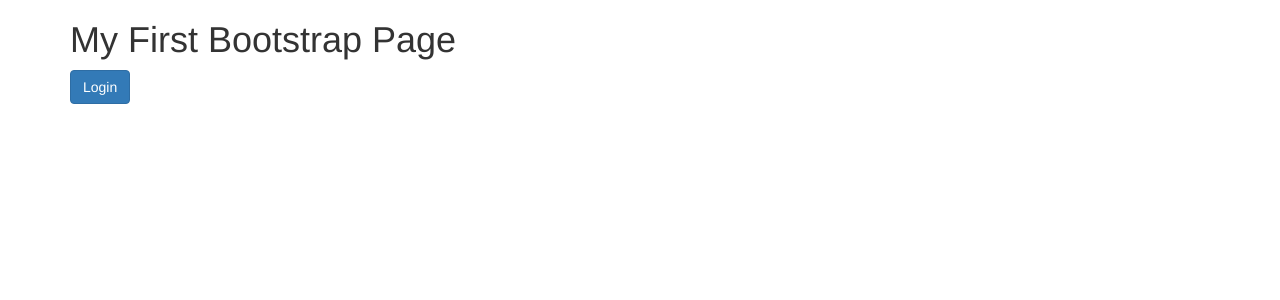
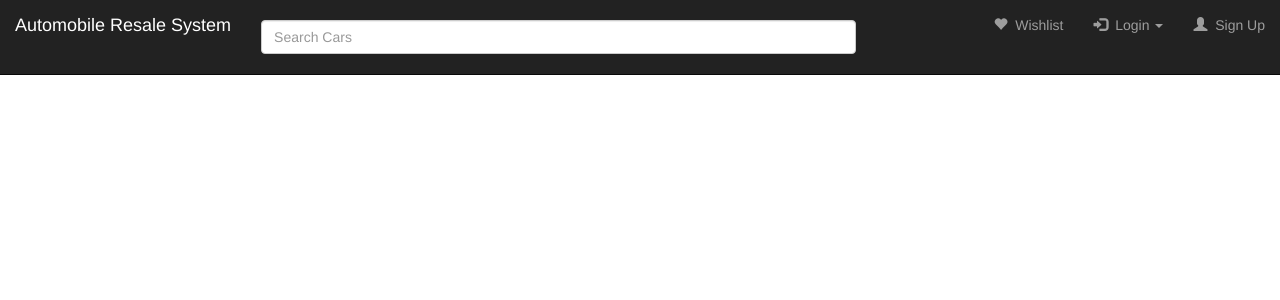
Before and after one commit to smallick974/Automobile_Resale_Price_Estimation_System, a Flask app: page / in a window 1280 px wide. Shown: the top 300 px of the page. Run offline with Flask 2, Linux system fonts and the light colour scheme; some libraries are stand-ins or nearby versions.

Commit message:
update version 1

```diff
--- a/Automobile_Resale_Price_Estimation_System/app_files/App.py
+++ b/Automobile_Resale_Price_Estimation_System/app_files/App.py
@@ -13,7 +13,7 @@
 def signinpage():
     return render_template("Home.html")
 
-@app.route('/testUserSignup', methods=["POST"])
+@app.route('/Home', methods=['POST','GET'])
 def usersignup():
     Users().userSignUp(request.form)
     return render_template("Home.html")
--- a/Automobile_Resale_Price_Estimation_System/app_files/Users.py
+++ b/Automobile_Resale_Price_Estimation_System/app_files/Users.py
@@ -11,8 +11,9 @@
 class Users:
 
     def userSignUp(self,userFormData):
+        print('USER FORM DATA: ',userFormData)
         useremaildict = {}
-        useremaildict[Constants.EMAIL_ID] = userFormData["emailid"]
+        useremaildict[Constants.EMAIL_ID] = userFormData["txt_email_id"]
         emailid = searchData(Constants.TABLE_USER_DETAILS,[Constants.EMAIL_ID],useremaildict)
         try:
             if len(emailid) != 0:
@@ -30,7 +31,7 @@
         dbUtil = DbUtils()
         loginDict = dbUtil.getMappedUserData(userFormData)
         credDict = {}
-        credDict[Constants.EMAIL_ID] = loginDict["emailid"]
+        credDict[Constants.EMAIL_ID] = loginDict["txt_email_id"]
         credDict[Constants.PASSWORD] = loginDict["pass"]
         data = searchData(Constants.TABLE_USER_DETAILS,[Constants.EMAIL_ID],credDict)
         try:
--- a/Automobile_Resale_Price_Estimation_System/app_files/static/script.js
+++ b/Automobile_Resale_Price_Estimation_System/app_files/static/script.js
@@ -2,6 +2,9 @@
     document.getElementById("step2").classList.add("completed")
     document.getElementById("personal_info").classList.add("hide-element")
     document.getElementById("address_info").classList.remove("hide-element");
+    document.getElementById("sign-in").classList.add("hide-element");
+    document.getElementById("step3").classList.remove("completed")
+    document.getElementById("step-completed").innerHTML = '3';
 }
 
 function navigateToSignIn(){
@@ -16,9 +19,10 @@
     document.getElementById("step2").classList.remove("completed")
     document.getElementById("personal_info").classList.remove("hide-element")
     document.getElementById("address_info").classList.add("hide-element");
+    document.getElementById("sign-in").classList.add("hide-element");
 }
 
-function returnToHome(){
+function setDefaultVisibility(){
     document.getElementById("personal_info").classList.remove("hide-element")
     document.getElementById("address_info").classList.add("hide-element");
     document.getElementById("step2").classList.remove("completed")
@@ -26,3 +30,9 @@
     document.getElementById("step-completed").innerHTML = '3';
     document.getElementById("sign-in").classList.add("hide-element");
 }
+
+function submitResendOtp(){
+    document.getElementById("resend_otp").classList.remove("hide-element");
+    document.getElementById("btn_sendotp").innerHTML = "Submit";
+
+}
--- a/Automobile_Resale_Price_Estimation_System/app_files/static/style.css
+++ b/Automobile_Resale_Price_Estimation_System/app_files/static/style.css
@@ -1,9 +1,13 @@
+.dropdown-menu {
+    width: 300px !important;
+}
+
 .stepper-wrapper {
     font-family: Arial;
-    margin-top: 50px;
+    margin-top: 30px;
     display: flex;
     justify-content: space-between;
-    margin-bottom: 20px;
+    margin-bottom: 40px;
   }
   .stepper-item {
     position: relative;
@@ -78,3 +82,20 @@
   .hide-element {
       display: none;
   }
+
+  .line-spacing {
+      padding : 10px;
+  }
+
+  .float-right {
+      float: right;
+  }
+
+  .float-left {
+    float: left;
+}
+
+.button-style {
+    padding-left: 25px !important;
+    padding-right: 25px !important;
+  }
--- a/Automobile_Resale_Price_Estimation_System/app_files/templates/Home.html
+++ b/Automobile_Resale_Price_Estimation_System/app_files/templates/Home.html
@@ -10,18 +10,39 @@
     <script src="https://ajax.googleapis.com/ajax/libs/jquery/3.5.1/jquery.min.js"></script>
     <!-- Latest compiled JavaScript -->
     <script src="https://maxcdn.bootstrapcdn.com/bootstrap/3.4.1/js/bootstrap.min.js"></script>
-    <!--<script src="script.js"></script>  -->
-    <script src="{{ url_for('static',filename='script.js') }}"></script>
-    <!-- <link rel="stylesheet" href="style.css">  -->
-    <link rel= "stylesheet" type= "text/css" href= "{{ url_for('static',filename='style.css') }}">
+    <script src="{{ url_for('static',filename='script.js')}}"></script>
+    <link rel="stylesheet" href="{{ url_for('static',filename='style.css')}}">
   </head>
     <body>
-    <div class="container">
-      <h1>My First Bootstrap Page</h1>
-      <button type="button" class="btn btn-primary" data-toggle="modal" data-target="#loginModal">Login</button>
-
+        <nav class="navbar navbar-inverse navbar-fixed-top">
+            <div class="container-fluid">
+              <div class="navbar-header">
+                <a class="navbar-brand" href="#">Automobile Resale System</a>
+              </div>
+              <div class="col-xs-6">
+                <br/><input class="form-control" id="ex3" type="text" placeholder="Search Cars"><br/>
+              </div>
+              <ul class="nav navbar-nav navbar-right">
+                <li><a href="#"><span class="glyphicon glyphicon-heart"></span>&nbsp;&nbsp;Wishlist</a></li>
+                <li class="dropdown">
+                    <a class="dropdown-toggle" data-toggle="dropdown" href="#"><span class="glyphicon glyphicon-log-in"></span>&nbsp;&nbsp;Login
+                    <span class="caret"></span></a>
+                    <ul class="dropdown-menu">
+                        <li><a href="#login" data-toggle="modal"><span class="glyphicon glyphicon glyphicon-log-in"></span> &nbsp;&nbsp;Login</a></li>
+                        <li class="divider"></li>
+                        <li><a href="#reset_password" data-toggle="modal"><span class="glyphicon glyphicon glyphicon-lock"></span> &nbsp;&nbsp;Reset Password</a></li>
+                        <li class="divider"></li>
+                        <li><a href="#"><span class="glyphicon glyphicon-user"></span> &nbsp;&nbsp;My Profile</a></li>
+                        <li class="divider"></li>
+                        <li class="dropdown-header"><span>New User?&nbsp;&nbsp;&nbsp;&nbsp;&nbsp;<a href="#signUp" data-toggle="modal">Sign Up</a></span></li>
+                    </ul>
+                    <li><a href="#signUp" data-toggle="modal"><span class="glyphicon glyphicon-user"></span>&nbsp;&nbsp;Sign Up</a></li>
+              </ul>
+            </div>
+          </nav>
+          <!--------------------Login Page------------------------------->
           <!-- Login Modal -->
-      <div class="modal fade" id="loginModal" role="dialog">
+        <div class="modal fade" id="login" role="dialog">
         <div class="modal-dialog">
         <!-- Modal content-->
         <div class="modal-content">
@@ -42,24 +63,27 @@
               <a href="#">Forgot Password?</a>
             </div><br/><br/>
             <div class="div-spacing">
-            <button type="button" class="btn btn-warning center-block" data-dismiss="modal" data-target="#signUpModal" data-toggle="modal">Sign Up</button>
+              <button type="button" class="btn btn-warning center-block button-style" data-dismiss="modal" data-target="#signUp" data-toggle="modal" onclick="setDefaultVisibility()">Sign Up</button>
             </div>
+            <br/>
         </div>
         </div>
       </div>
       </div>
 
       <!-- Signup Modal -->
-    <div class="modal fade" id="signUpModal" role="dialog">
+      <form action="Home" method="post">
+    	<div class="modal fade" id="signUp" role="dialog">
+
         	<div class="modal-dialog">
         	<!-- Modal content-->
         	<div class="modal-content">
           		<div class="modal-header">
-          <button type="button" class="close" data-dismiss="modal" onclick="returnToHome()">&times;</button>
+            		<button type="button" class="close" data-dismiss="modal" onclick="setDefaultVisibility()">&times;</button>
           		</div>
           		<div class="modal-body">
             		<div class="stepper-wrapper">
-            <div class="stepper-item completed" id="step1">
+              			<div class="stepper-item active completed" id="step1">
                 			<div class="step-counter">1</div>
                 				<div class="step-name">Personal Information</div>
               				</div>
@@ -72,66 +96,95 @@
                 <div class="step-name">Completed</div>
               </div>
             </div>
-          <span id="personal_info">
-            <div>
-              <input type="text" class="form-control" id="txt_firstname" placeholder="Firstname">
+            <div id="personal_info">
+              <div class="line-spacing">
+                <input type="text" class="form-control" name="txt_firstname" placeholder="Firstname" required>
+              </div>
+              <div class="line-spacing">
+                <input type="text" class="form-control" name="txt_lastname" placeholder="Lastname" required>
+              </div>
+              <div class="line-spacing">
+                <input type="text" class="form-control" name="txt_email_id" placeholder="Email Id" required>
+              </div>
+              <div class="line-spacing">
+                <input type="text" class="form-control" name="txt_phone_no" placeholder="Contact" required>
+              </div>
+              <div class="line-spacing">
+                <input type="date" class="form-control" name="txt_dob" placeholder="Date of Birth" required>
+              </div>
+              <div class="line-spacing">
+              <button type="button" id="btn_nextPage" class="btn btn-primary float-right button-style" onclick="navigateToAddress()">Next</button><br/>
               </div><br/>
-            <div>
-              <input type="text" class="form-control" id="txt_lastname" placeholder="Lastname">
-            </div><br/>
-            <div>
-              <input type="text" class="form-control" id="txt_email_id" placeholder="Email Id">
-            </div><br/>
-            <div>
-              <input type="text" class="form-control" id="txt_phone_no" placeholder="Contact">
-            </div><br/>
-            <div>
-              <input type="date" class="form-control" id="txt_dob" placeholder="Date of Birth">
-            </div><br/>
-            <button type="button" id="btn_nextPage" class="btn btn-primary center-block" onclick="navigateToAddress()">Next</button><br/>
-          </span>
-          <span id = "address_info" class="hide-element">
-          <div>
-            <input type="text" class="form-control" id="txt_address1" placeholder="Address Line 1">
-          </div><br/>
-          <div>
-            <input type="text" class="form-control" id="txt_address2" placeholder="Address Line 2">
-          </div><br/>
-          <div>
-            <input type="text" class="form-control" id="txt_city" placeholder="City">
-          </div><br/>
-          <div>
-            <input type="text" class="form-control" id="txt_state" placeholder="State">
-          </div><br/>
-          <div>
-            <input type="text" class="form-control" id="txt_zip" placeholder="Zip">
-          </div><br/>
-          <div>
-            <input type="text" class="form-control" id="txt_country" placeholder="Country">
-          </div><br/>
-          <div>
-            <button type="button" class="btn btn-primary" onclick="navigatePersonalInfo()">Previous</button>
-            <button type="button" class="btn btn-primary" onclick="navigateToSignIn()">Next</button>
             </div>
-        </span>
-        <span id="sign-in" class="hide-element">
-            <div class="text-center">Signed in Successfully!!!!!!!!!</div>
-            <button type="button" class="btn btn-primary center-block" data-dismiss="modal" onclick="returnToHome()">Return To Home</button>
-        </span>
+            <div id = "address_info" class="hide-element">
+            <div class="line-spacing">
+              <input type="text" class="form-control" name="txt_address1" placeholder="Address Line 1" required>
+            </div>
+            <div class="line-spacing">
+              <input type="text" class="form-control" name="txt_address2" placeholder="Address Line 2">
+            </div>
+            <div class="line-spacing">
+              <input type="text" class="form-control" name="txt_city" placeholder="City" required>
+            </div>
+            <div class="line-spacing">
+              <input type="text" class="form-control" name="txt_state" placeholder="State" required>
+            </div>
+            <div class="line-spacing">
+              <input type="text" class="form-control" name="txt_zip" placeholder="Zip" required>
+            </div>
+            <div class="line-spacing">
+              <input type="text" class="form-control" name="txt_country" placeholder="Country" required>
+            </div>
+              <div class="float-right">
+                <button type="button" class="btn btn-primary" onclick="navigatePersonalInfo()">Previous</button>&nbsp;&nbsp;&nbsp;
+                <button type="button" id="btn_nextPage" class="btn btn-primary float-right button-style" onclick="navigateToSignIn()">Next</button>
+            </div>
+            <br/><br/>
+          </div>
+          <div id="sign-in" class="hide-element">
+          	<div class="line-spacing">
+              <input type="password" class="form-control" name="txt_password" placeholder="Enter Password" required>
+            </div>
+            <div class="line-spacing">
+              <input type="password" class="form-control" name="txt_renter_password" placeholder="Re-enter Password" required>
+            </div>
+          <div class="text-center">
+
+          	<button type="button" class="btn btn-primary" onclick="navigateToAddress()">Previous</button>
+          	<button type="submit" class="btn btn-primary button-style">Submit</button>
+          </div>
+          <br/><br/>
         </div>
           <!--<div class="modal-footer">
             <button type="button" class="btn btn-default" data-dismiss="modal">Login</button>
           </div>-->
         </div>
       </div>
+
+    </div></div>
+    </form>
+      <!-- Reset Password Modal -->
+      <div class="modal fade" id="reset_password" role="dialog">
+      <div class="modal-dialog">
+      <!-- Modal content-->
+      <div class="modal-content">
+        <div class="modal-header">
+          <button type="button" class="close" data-dismiss="modal">&times;</button>
+        </div>
+        <div class="modal-body">
+          <div class="div-spacing">
+            <input type="text" class="form-control input-lg" id="txt_email_id" placeholder="Enter Registered Email Id">
+          </div><br/><br/>
+          <div class="div-spacing">
+            <input type="text" class="form-control input-lg" id="txt_email_id" placeholder="Enter OTP">
+          </div><br/><br/>
+          <div class="div-spacing">
+            <button type="button" class="btn btn-primary btn-block" onclick="submitResendOtp()" id="btn_sendotp">Send OTP</button>
+          </div><br/><br/>
+          <span class="text-primary hide-element" id="resend_otp">An OTP has been sent to your registered Email Id. Not received? <button type="button" class="btn btn-primary">Resend OTP</button></span>
       </div>
       </div>
-
-
-
-
-
-
-
+    </div>
+    </div>
     </body>
 </html>
```
Also changed, not shown: Automobile_Resale_Price_Estimation_System/app_files/DbUtils.py (+24 -24 lines), Automobile_Resale_Price_Estimation_System/app_files/static/script1.js (deleted, +0 -34 lines), Automobile_Resale_Price_Estimation_System/app_files/static/style1.css (deleted, +0 -101 lines), Automobile_Resale_Price_Estimation_System/app_files/templates/CareResaleHomePage.html (deleted, +0 -182 lines), 2 other files. Lines whose indentation alone changed are shown as unchanged.
